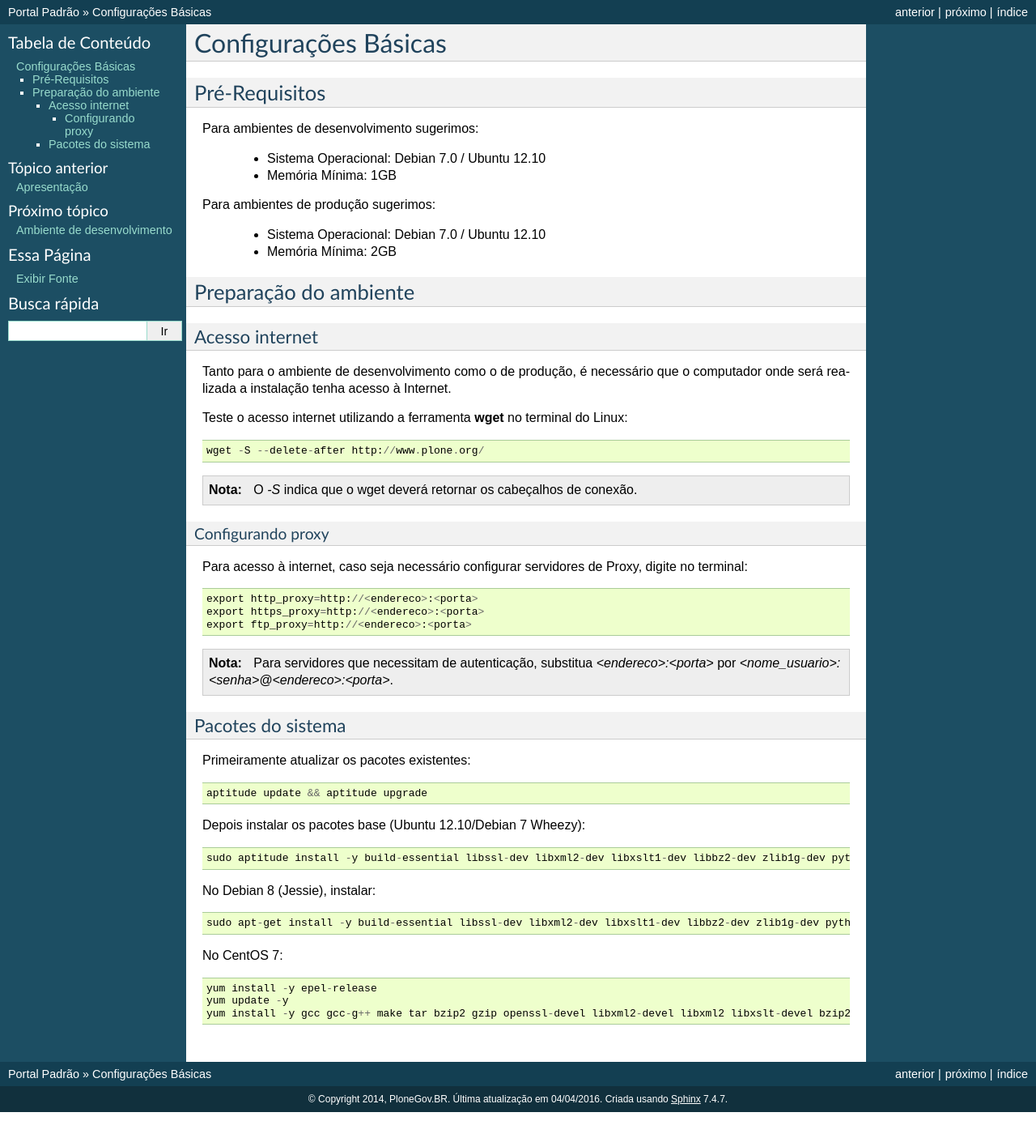
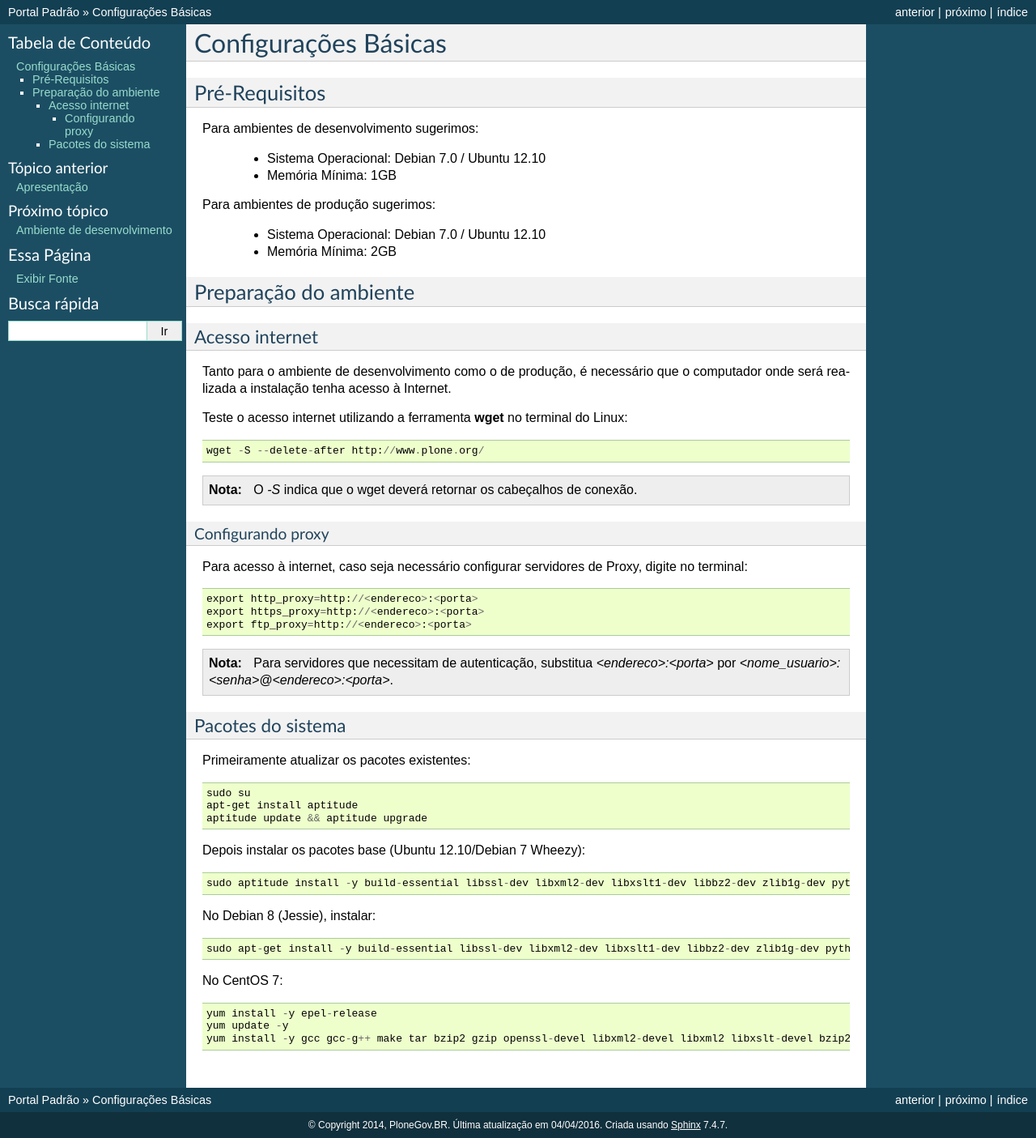
Before and after one commit to plonegovbr/portal.buildout, a Sphinx documentation site: the page built from docs/base.rst, in a window 1280 px wide. Shown: the whole page at 81% size. Built offline with Sphinx 7.4.7, drawn with Linux system fonts in a browser that asks for light colours; before the commit the page ends 1373 px from its top, so only the background shows below that.

Commit message:
Documenta instalação do aptitude

```diff
--- a/docs/base.rst
+++ b/docs/base.rst
@@ -55,8 +55,12 @@ digite no terminal:
 Pacotes do sistema
 ----------------------
 
-Primeiramente atualizar os pacotes existentes::
+Primeiramente atualizar os pacotes existentes:
 
+.. code-block:: bash
+
+    sudo su
+    apt-get install aptitude
     aptitude update && aptitude upgrade
 
 Depois instalar os pacotes base (Ubuntu 12.10/Debian 7 Wheezy)::
```
